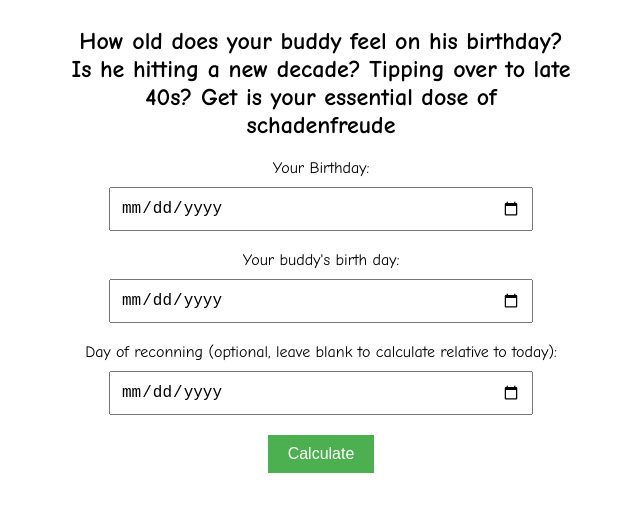
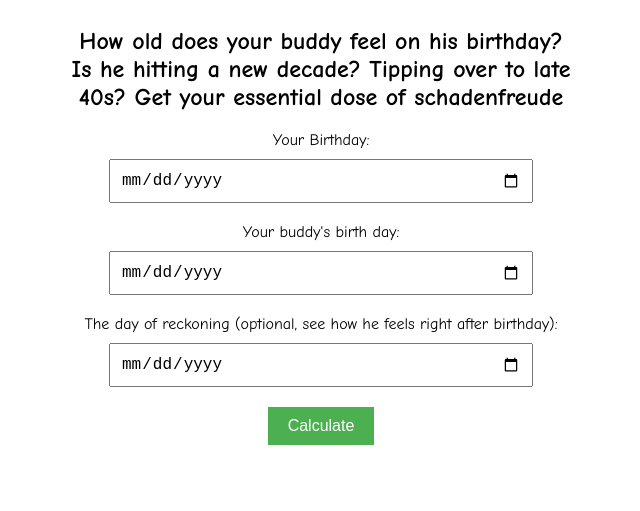
Before and after one commit to smgk/roshanfactor, a plain HTML site: page index.html in a window 1280 px wide. Shown: the part 61-572 px from the top of the page, without its empty margins (319-959 px from the left). Drawn offline with Linux system fonts and the light colour scheme.

Commit message:
removed cursive and fixed typos index.html

```diff
--- a/index.html
+++ b/index.html
@@ -3,7 +3,7 @@
 <head>
     <style>
         body {
-            font-family: 'Comic Sans MS', cursive, sans-serif;
+            font-family: 'Comic Sans MS', sans-serif;
             max-width: 500px;
             margin: auto;
         }
@@ -44,7 +44,7 @@
 </head>
 <body>
     <h1>The Roshan Factor</h1>
-    <h2>How old does your buddy feel on his birthday? Is he hitting a new decade? Tipping over to late 40s? Get is your essential dose of schadenfreude</h2>
+    <h2>How old does your buddy feel on his birthday? Is he hitting a new decade? Tipping over to late 40s? Get your essential dose of schadenfreude</h2>
 
     <label for="birthdate1">Your Birthday:</label>
     <input type="date" id="birthdate1" name="birthdate1">
@@ -52,7 +52,7 @@
     <label for="birthdate2">Your buddy's birth day:</label>
     <input type="date" id="birthdate2" name="birthdate2">
 
-    <label for="currentDate">Day of reconning (optional, leave blank to calculate relative to today):</label>
+    <label for="currentDate">The day of reckoning (optional, see how he feels right after birthday):</label>
     <input type="date" id="currentDate" name="currentDate">
 
     <button onclick="calculateDifference()">Calculate</button>
@@ -69,7 +69,7 @@
             let birthdate1 = new Date(document.getElementById('birthdate1').value);
             let birthdate2 = new Date(document.getElementById('birthdate2').value);
             let currentDateInput = document.getElementById('currentDate').value;
-            let currentDate = currentDateInput ? new Date(currentDateInput) : new Date();
+            let currentDate = currentDateInput ? new Date(currentDateInput) : new Date(birthdate1+1);
 
             let age1 = calculateAge(birthdate1, currentDate);
             let age2 = calculateAge(birthdate2, currentDate);
```
